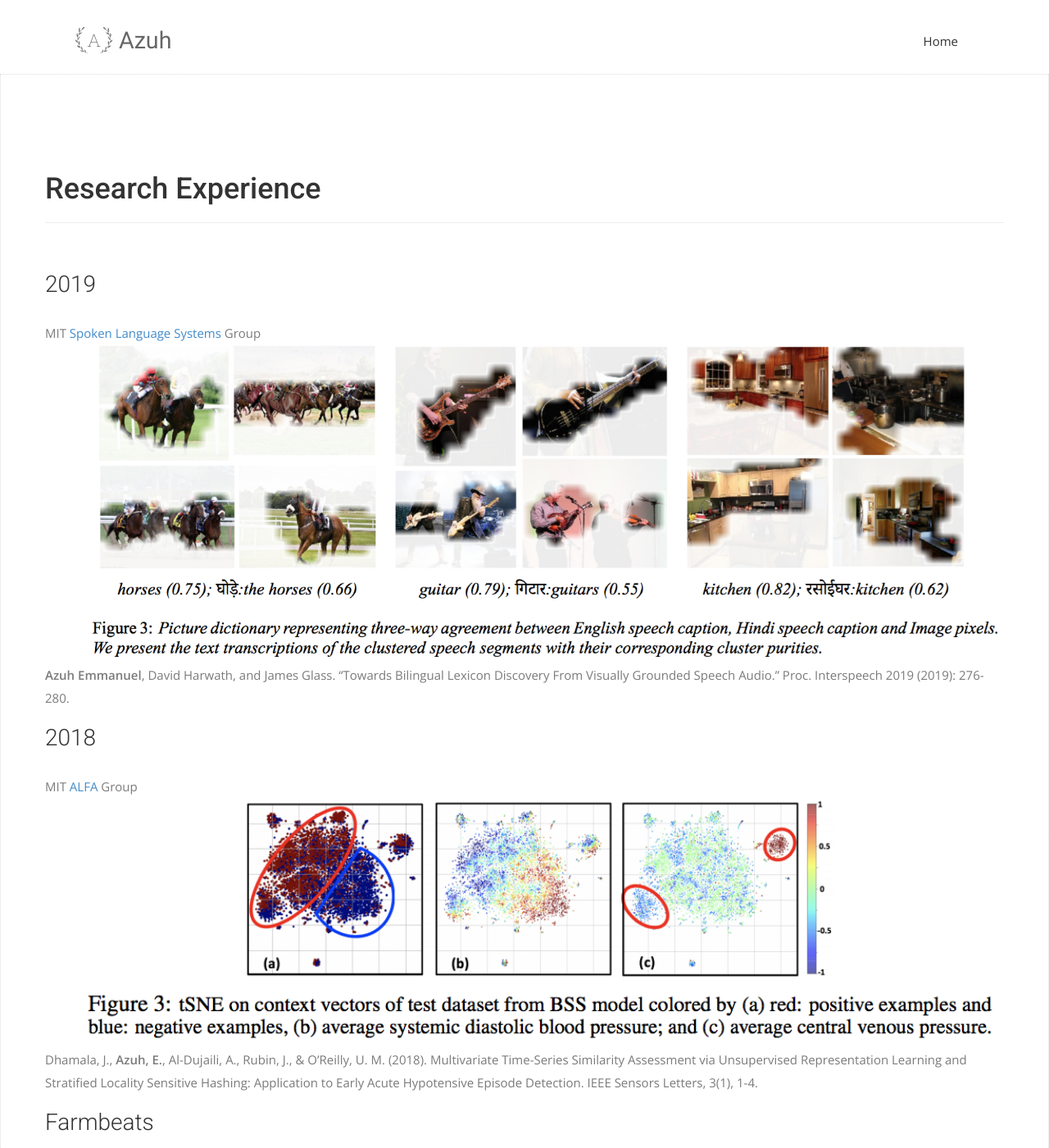
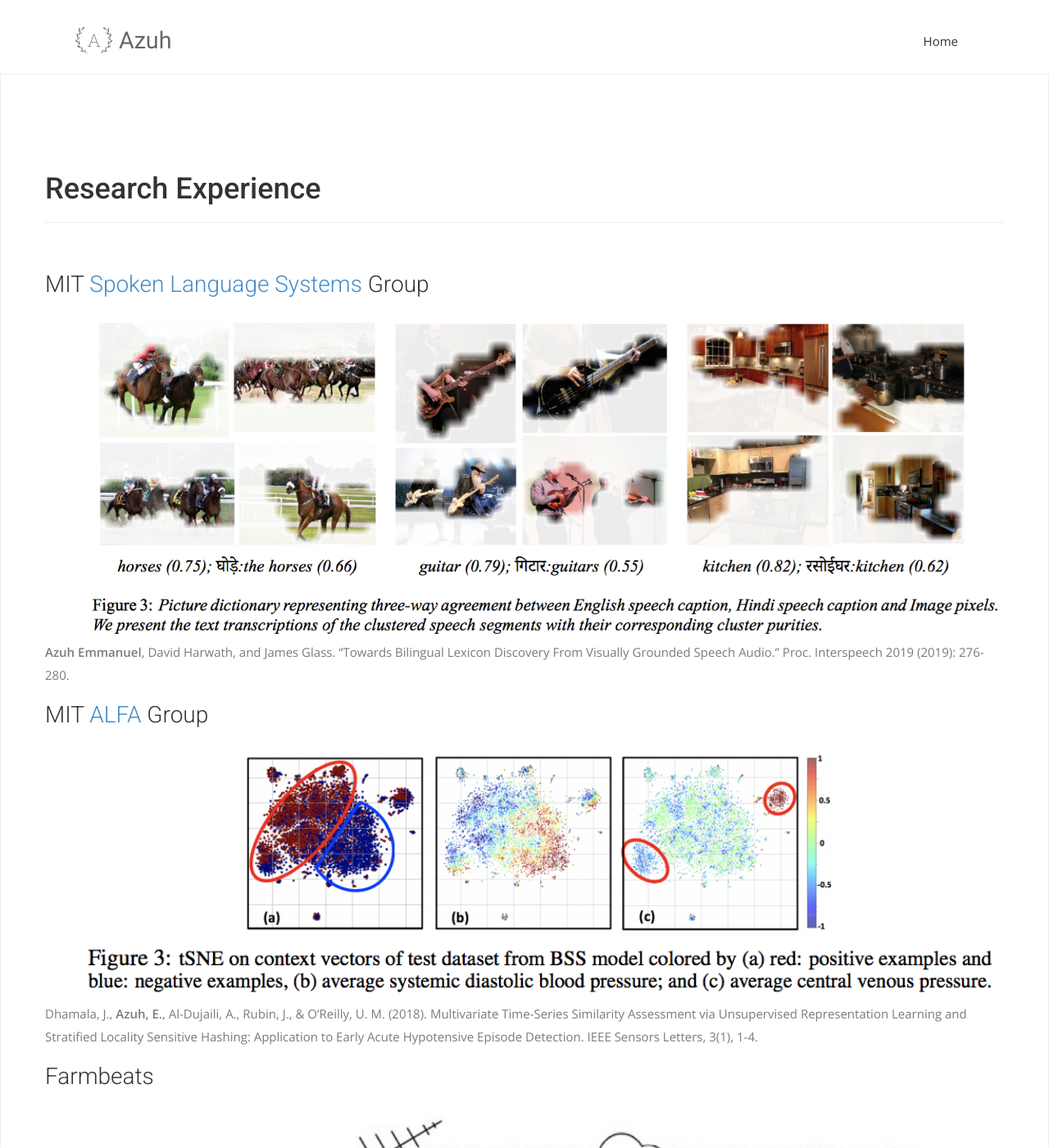
Before and after one commit to emazuh/emazuh11.github.io, a Jekyll site: the page built from _posts/2019-12-19-research.md, in a window 1280 px wide and 1400 px high. Shown: the whole window at 82% size. Built offline with Jekyll 4.4.1, drawn with Linux system fonts in a browser that asks for light colours; nearby versions of some CDN libraries; some web fonts are replaced.

Commit message:
farmbeats

```diff
--- a/_posts/2019-12-19-research.md
+++ b/_posts/2019-12-19-research.md
@@ -3,8 +3,8 @@ layout: post
 title: Research Experience
 
 ---
-### 2019 ###
-MIT <a href="http://groups.csail.mit.edu/sls/">Spoken Language Systems</a> Group
+
+<h3 id="sls"> MIT <a href="http://groups.csail.mit.edu/sls/">Spoken Language Systems</a> Group </h3>
 <a href="https://www.isca-speech.org/archive/Interspeech_2019/pdfs/1718.pdf">
   <img src="{{ site.baseurl }}/img/research/picture_dictionary.png" alt="" width="60%" height="60%">
 </a>
@@ -17,8 +17,7 @@ Might you have an include in your theme? Why not try it here!
 {% include my-themes-great-include.html %}
 {% endcomment %}
 
-### 2018 ###
-MIT <a href="https://alfagroup.csail.mit.edu/">ALFA</a> Group
+<h3 id="alfa"> MIT <a href="https://alfagroup.csail.mit.edu/">ALFA</a> Group </h3>
 <a href="https://arxiv.org/pdf/1811.06106.pdf">
   <img src="{{ site.baseurl }}/img/research/sensors_letters.png" alt="" width="80%" height="80%">
 </a>
@@ -26,5 +25,5 @@ Dhamala, J., <strong>Azuh, E.</strong>, Al-Dujaili, A., Rubin, J., & O’Reilly,
 
 <h3 id="farmbeats"> Farmbeats </h3>
 <a href="https://www.microsoft.com/en-us/research/project/farmbeats-iot-agriculture/">
-   <img src="{{ site.baseurl }}/img/research/farmbeats.jpg">
+   <img src="{{ site.baseurl }}/img/research/farmbeats1.jpg">
 </a>
```
